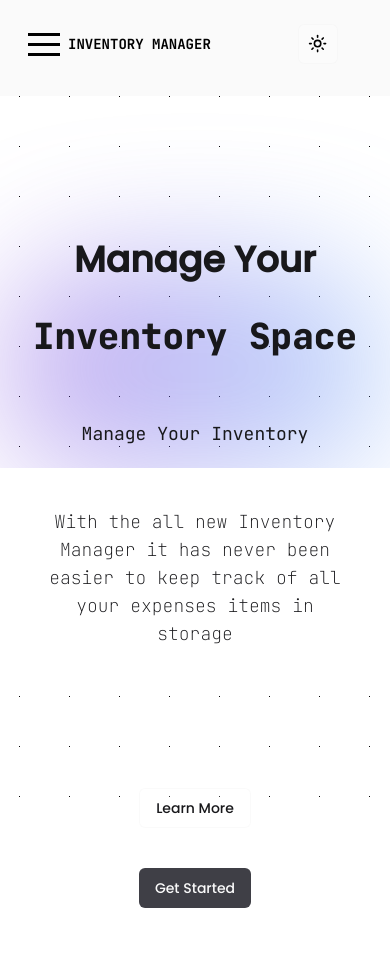
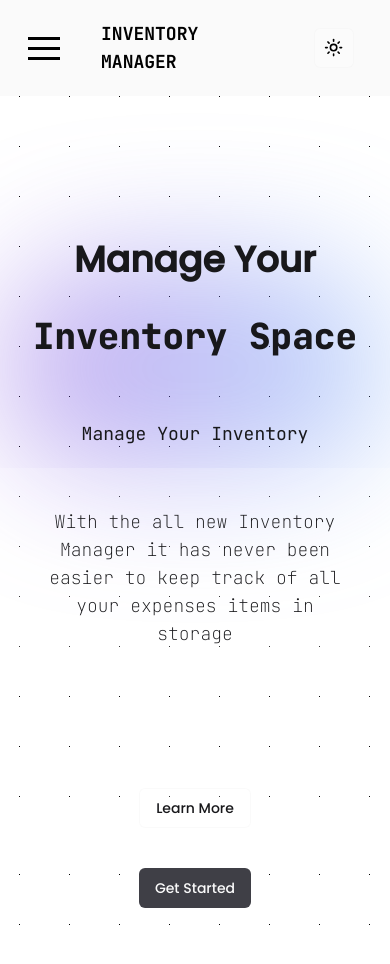
Before and after one commit to Dralt03/Inventory-Manager, a Next.js app: page / in a window 390 px wide. Shown: the top 964 px of the page. Built offline with nearby package versions, Linux system fonts and the light colour scheme; no server answers.

Commit message:
First Message

```diff
--- a/src/app/page.tsx
+++ b/src/app/page.tsx
@@ -26,7 +26,7 @@ export default function Home() {
               delaySpeed={2000}
             />
           </p>
-          <p className="text-lg font-thin md:px-28 px-10 max-w-1/2 py-10 text-center my-5 bg-white dark:bg-transparent">
+          <p className="text-lg font-thin md:px-28 px-10 max-w-1/2 py-10 text-center my-5 bg-white/20 dark:bg-transparent">
             With the all new Inventory Manager it has never been easier to keep
             track of all your expenses items in storage
           </p>
@@ -41,6 +41,7 @@ export default function Home() {
           </Button>
         </div>
       </section>
+      <section className="main h-28 w-screen"></section>
     </main>
   );
 }
--- a/src/components/Navbar.tsx
+++ b/src/components/Navbar.tsx
@@ -23,13 +23,13 @@ const Navbar = () => {
           <div className="flex items-center md:m-3">
             <Hamburger toggled={slides} toggle={setSlides} />
             <p
-              className={`${jetBrains.className} md:text-2xl hover:cursor-pointer md:pl-10 text-sm font-bold`}
+              className={`${jetBrains.className} md:text-2xl max-md:px-10 hover:cursor-pointer md:pl-10 text-lg font-bold`}
             >
               <Link href={"/"}>INVENTORY MANAGER</Link>
             </p>
           </div>
-          <div className="px-8 flex items-center">
-            {
+          <div className="px-4 flex items-center">
+            {/* {
               <div className="px-4 mr-5 py-1.5 rounded-lg max-md:hidden border-2 hover:bg-neutral-200 dark:border-zinc-800/30 dark:hover:bg-zinc-800">
                 <SignedOut>
                   <SignInButton />
@@ -38,7 +38,7 @@ const Navbar = () => {
                   <UserButton />
                 </SignedIn>
               </div>
-            }
+            } */}
             <ModeToggle />
           </div>
         </nav>
--- a/src/components/Sidebar.tsx
+++ b/src/components/Sidebar.tsx
@@ -11,9 +11,9 @@ const Sidebar = () => {
       <div className="py-5 px-5 text-xl hover:cursor-pointer ">
         <Link href={"/inventory"}>Inventory</Link>
       </div>
-      <div className="py-5 px-5 text-xl hover:cursor-pointer ">
+      {/* <div className="py-5 px-5 text-xl hover:cursor-pointer ">
         <Link href={"/chat"}>Chat</Link>
-      </div>
+      </div> */}
     </div>
   );
 };
```
